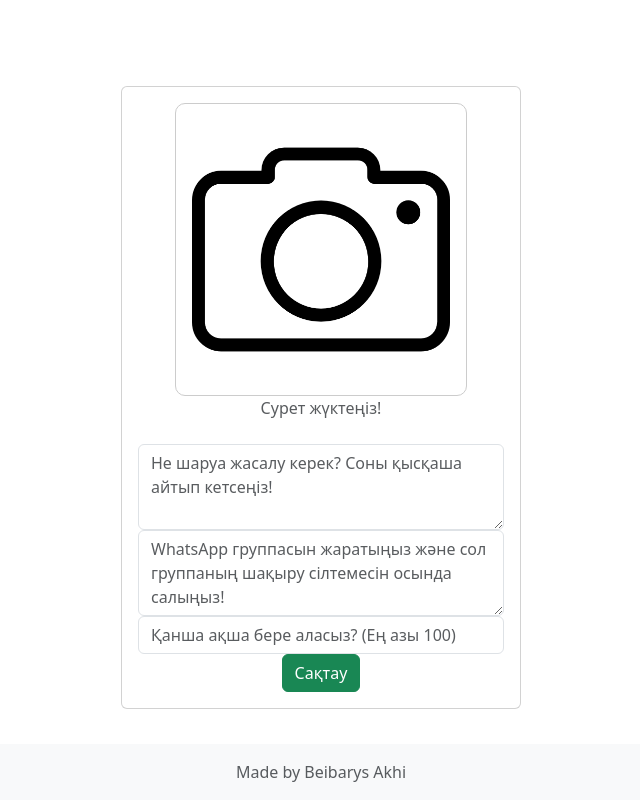
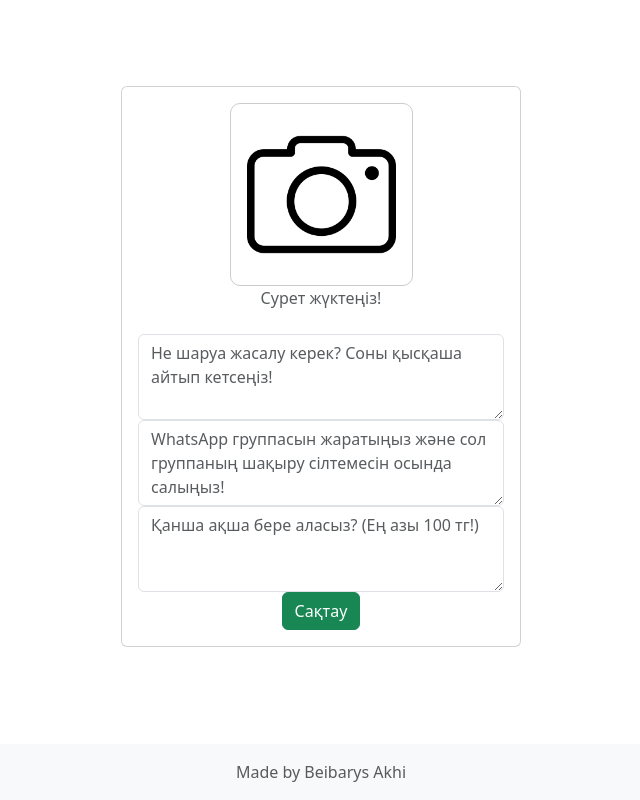
Before and after one commit to beibarys98/igov, a PHP site: template frontend/views/post/create.php in a window 1280 px wide. Shown: the whole page, without its empty margins (319-959 px from the left). Run offline with PHP 8.4, Linux system fonts and the light colour scheme; the template is opened without the code that fills it, so the values that code supplies are empty; form fields are guessed from the names that the template uses; some libraries are stand-ins or nearby versions.

Commit message:
31 dec v3

```diff
--- a/common/models/Post.php
+++ b/common/models/Post.php
@@ -34,7 +34,7 @@ class Post extends \yii\db\ActiveRecord
     public function rules()
     {
         return [
-            ['file', 'required'],
+            ['file', 'required', 'message' => 'Сурет жүктеңіз!'],
             ['file', 'file', 'skipOnEmpty' => false, 'extensions' => 'png, jpg, jpeg'],
             [['address_coords', 'whatsapp_group'], 'default', 'value' => null],
             [['desc', 'whatsapp_group', 'money'], 'required', 'message' => 'Толтырыңыз!'],
--- a/frontend/views/post/_form.php
+++ b/frontend/views/post/_form.php
@@ -24,7 +24,7 @@ use yii\bootstrap5\ActiveForm;
     <div class="text-center">
         <label for="file-input" style="cursor:pointer;">
             <img id="file-preview" src="/camera.png" class="p-3" alt="Upload Image"
-                style="max-width:80%; object-fit:cover; border:1px solid #ccc; border-radius:10px;">
+                style="max-width:50%; object-fit:cover; border:1px solid #ccc; border-radius:10px;">
             <br>
             <span id="file-text" class="text-muted">Сурет жүктеңіз!</span>
             <br><br>
@@ -51,7 +51,7 @@ use yii\bootstrap5\ActiveForm;
 
     <?= $form->field($model, 'whatsapp_group')->textarea(['rows' => 3, 'placeholder' => 'WhatsApp группасын жаратыңыз және сол группаның шақыру сілтемесін осында салыңыз!'])->label(false) ?>
 
-    <?= $form->field($model, 'money')->textInput(['placeholder' => 'Қанша ақша бере аласыз? (Ең азы 100)'])->label(false) ?>
+    <?= $form->field($model, 'money')->textarea(['rows' => 3, 'placeholder' => 'Қанша ақша бере аласыз? (Ең азы 100 тг!)'])->label(false) ?>
 
     <!-- Hidden coordinates input -->
     <?= $form->field($model, 'address_coords')->hiddenInput()->label(false) ?>
--- a/frontend/views/post/donate.php
+++ b/frontend/views/post/donate.php
@@ -9,7 +9,7 @@ use yii\helpers\Html;
 $this->title = 'iGOV';
 ?>
 
-<div class="d-flex justify-content-center align-items-center vh-80 mt-3">
+<div class="d-flex justify-content-center align-items-center vh-100">
     <div class="card p-3" style="width: 25rem;">
 
         <?php $form = ActiveForm::begin(); ?>
@@ -19,7 +19,7 @@ $this->title = 'iGOV';
         ])->label(false) ?>
 
         <?= $form->field($donation, 'amount')->input('number', [
-            'placeholder' => 'Қанша беруге дайынсыз?',
+            'placeholder' => 'Қанша ақша бере аласыз? (Ең азы 100 тг!)',
             'min' => 1
         ])->label(false) ?>
 
@@ -30,5 +30,6 @@ $this->title = 'iGOV';
         </div>
 
         <?php ActiveForm::end(); ?>
+
     </div>
 </div>
```
